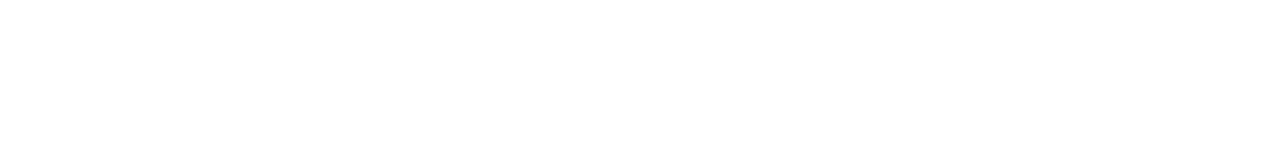
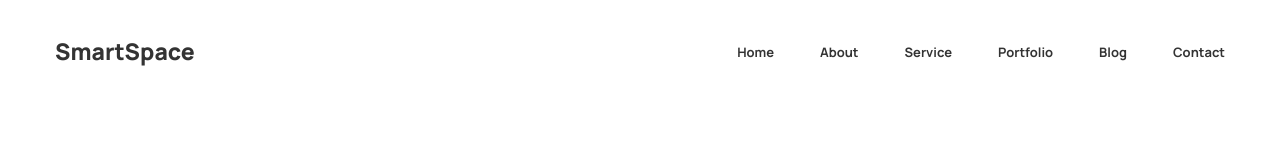
Before and after one commit to programer1983/layout-smart-space, a plain HTML site: page index.html in a window 1280 px wide. Drawn offline with Linux system fonts and the light colour scheme.

Commit message:
create  header

```diff
--- a/css/style.css
+++ b/css/style.css
@@ -39,3 +39,60 @@ body {
         max-width: none;
     }
 }
+
+
+/* ==== HEADER ================================================================================== */
+
+.header {}
+
+.header__container {
+    display: flex;
+    justify-content: space-between;
+    align-items: center;
+    column-gap: 10px;
+    row-gap: 15px;
+    min-height: 103px;
+    padding-top: 10px;
+    padding-bottom: 10px;
+}
+.header__logo {
+    font-weight: 800;
+    font-size: 23px;
+    color: inherit;
+}
+
+.header__menu {}
+
+.menu {}
+
+.menu__list {
+    display: flex;
+    flex-wrap: wrap;
+    column-gap: 46px;
+    row-gap: 15px;
+}
+
+.menu__item {}
+
+.menu__link {
+    font-weight: 700;
+    font-size: 13px;
+    color: inherit;
+}
+
+.menu__link:hover {
+    text-decoration: underline;
+}
+
+@media (max-width: 767.98px) {
+    .header__container {
+        flex-direction: column;
+        min-height: 0;
+    }
+    .menu__list {
+        justify-content: center;
+    }
+    .menu__link {
+        font-size: 18px;
+    }
+}
--- a/index.html
+++ b/index.html
@@ -12,7 +12,29 @@
     <div class="wrapper">
         <header class="header">
             <div class="header__container">
-
+                <a href="" class="header__logo">SmartSpace</a>
+                <nav class="header__menu menu">
+                    <ul class="menu__list">
+                        <li class="menu__item">
+                            <a href="" class="menu__link">Home</a>
+                        </li>
+                        <li class="menu__item">
+                            <a href="" class="menu__link">About</a>
+                        </li>
+                        <li class="menu__item">
+                            <a href="" class="menu__link">Service</a>
+                        </li>
+                        <li class="menu__item">
+                            <a href="" class="menu__link">Portfolio</a>
+                        </li>
+                        <li class="menu__item">
+                            <a href="" class="menu__link">Blog</a>
+                        </li>
+                        <li class="menu__item">
+                            <a href="" class="menu__link">Contact</a>
+                        </li>
+                    </div>
+                </nav>
             </div>
         </header>
         <div class="main page">
```
